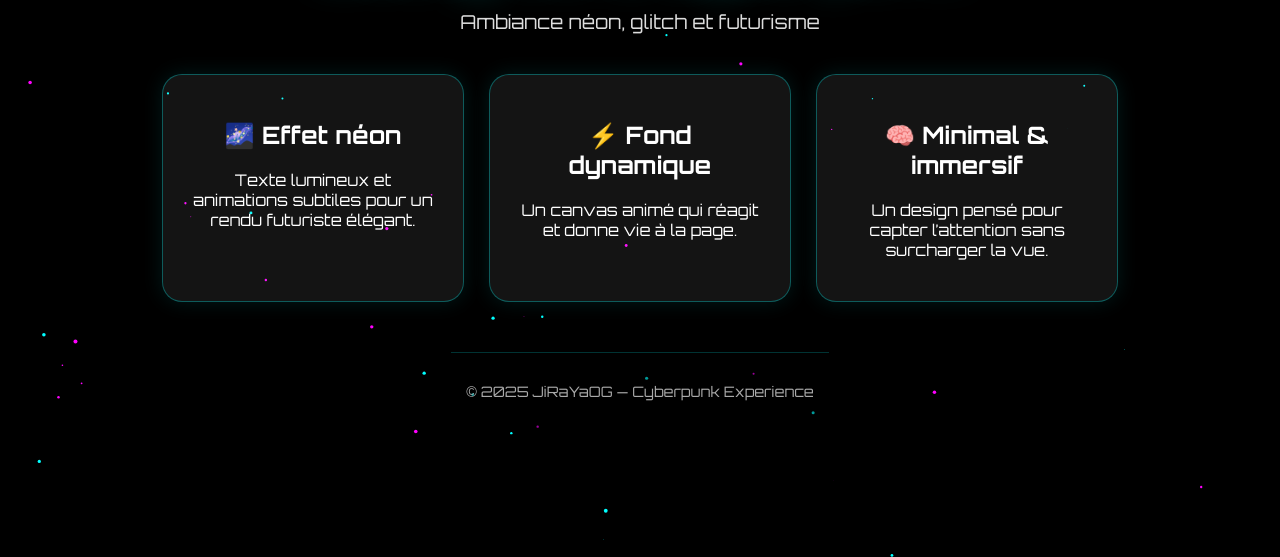
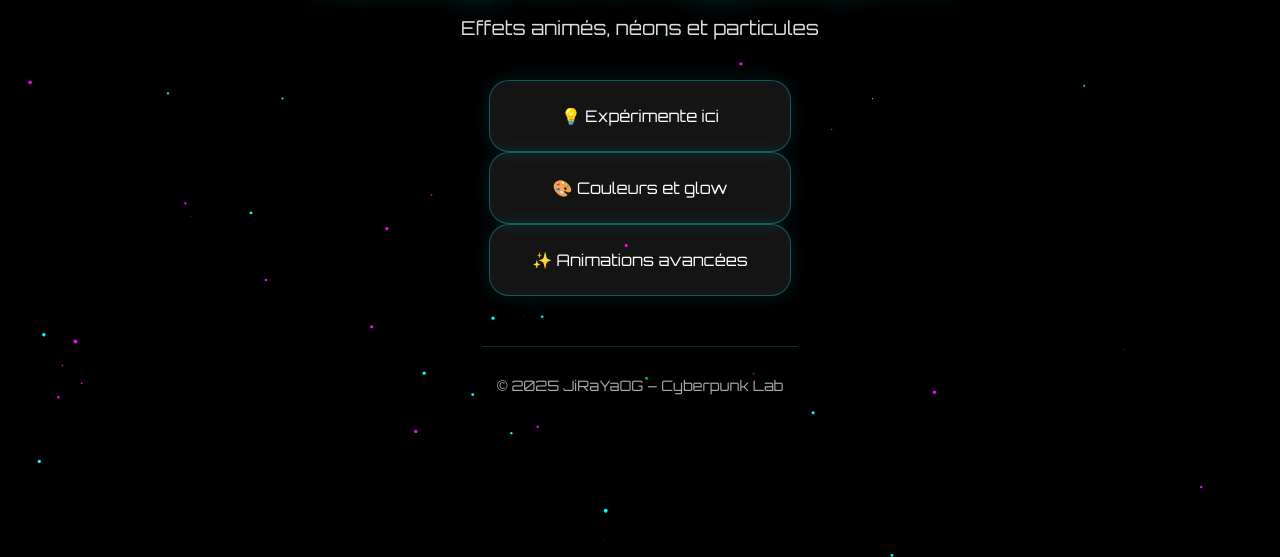
Before and after one commit to JiRaYaOG/Background-cyberpunk, a plain HTML site: page index.html in a window 1280 px wide. Shown: the part 243-800 px from the top of the page. Drawn offline with Linux system fonts and the light colour scheme.

Commit message:
Update index.html

```diff
--- a/index.html
+++ b/index.html
@@ -4,38 +4,27 @@
   <meta charset="UTF-8">
   <meta name="viewport" content="width=device-width, initial-scale=1.0">
   <title>Background Cyberpunk</title>
+  <link rel="stylesheet" href="styles.css">
   <link href="https://fonts.googleapis.com/css2?family=Orbitron:wght@400;700&display=swap" rel="stylesheet">
-  <link rel="stylesheet" href="styles.css">
 </head>
 <body>
   <canvas id="bg-canvas"></canvas>
 
   <header>
-    <h1 class="neon-title glitch" data-text="Background Cyberpunk">Background Cyberpunk</h1>
-    <p class="neon-subtitle">Ambiance néon, glitch et futurisme</p>
+    <h1 class="neon-title">Background Cyberpunk</h1>
+    <p class="neon-subtitle">Effets animés, néons et particules</p>
   </header>
 
   <main>
-    <section class="projects">
-      <div class="card">
-        <h2>🌌 Effet néon</h2>
-        <p>Texte lumineux et animations subtiles pour un rendu futuriste élégant.</p>
-      </div>
-
-      <div class="card">
-        <h2>⚡ Fond dynamique</h2>
-        <p>Un canvas animé qui réagit et donne vie à la page.</p>
-      </div>
-
-      <div class="card">
-        <h2>🧠 Minimal & immersif</h2>
-        <p>Un design pensé pour capter l’attention sans surcharger la vue.</p>
-      </div>
+    <section class="demo">
+      <div class="card">💡 Expérimente ici</div>
+      <div class="card">🎨 Couleurs et glow</div>
+      <div class="card">✨ Animations avancées</div>
     </section>
   </main>
 
   <footer>
-    <p>© 2025 JiRaYaOG — Cyberpunk Experience</p>
+    <p>© 2025 JiRaYaOG – Cyberpunk Lab</p>
   </footer>
 
   <script src="script.js"></script>
```
